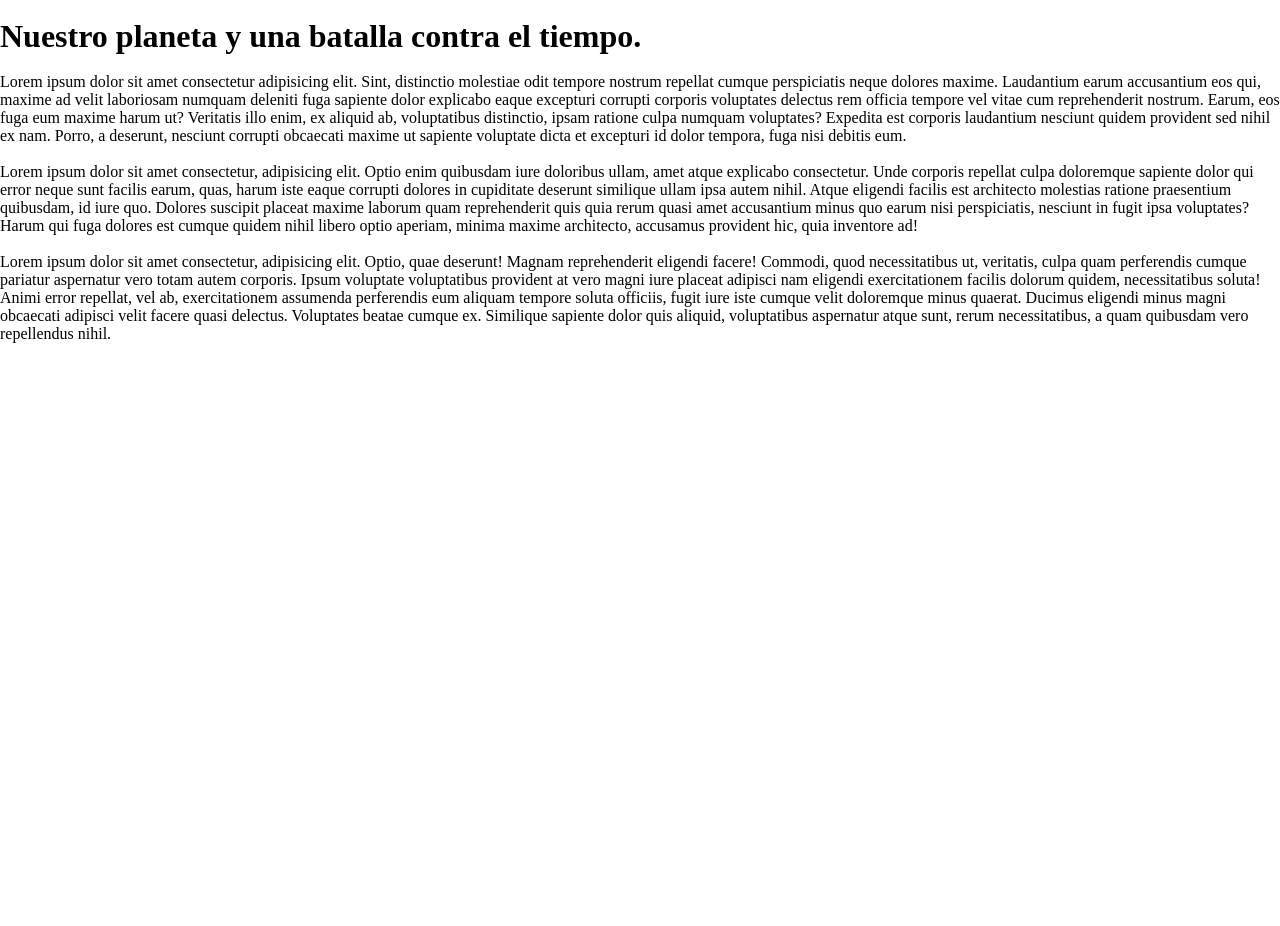
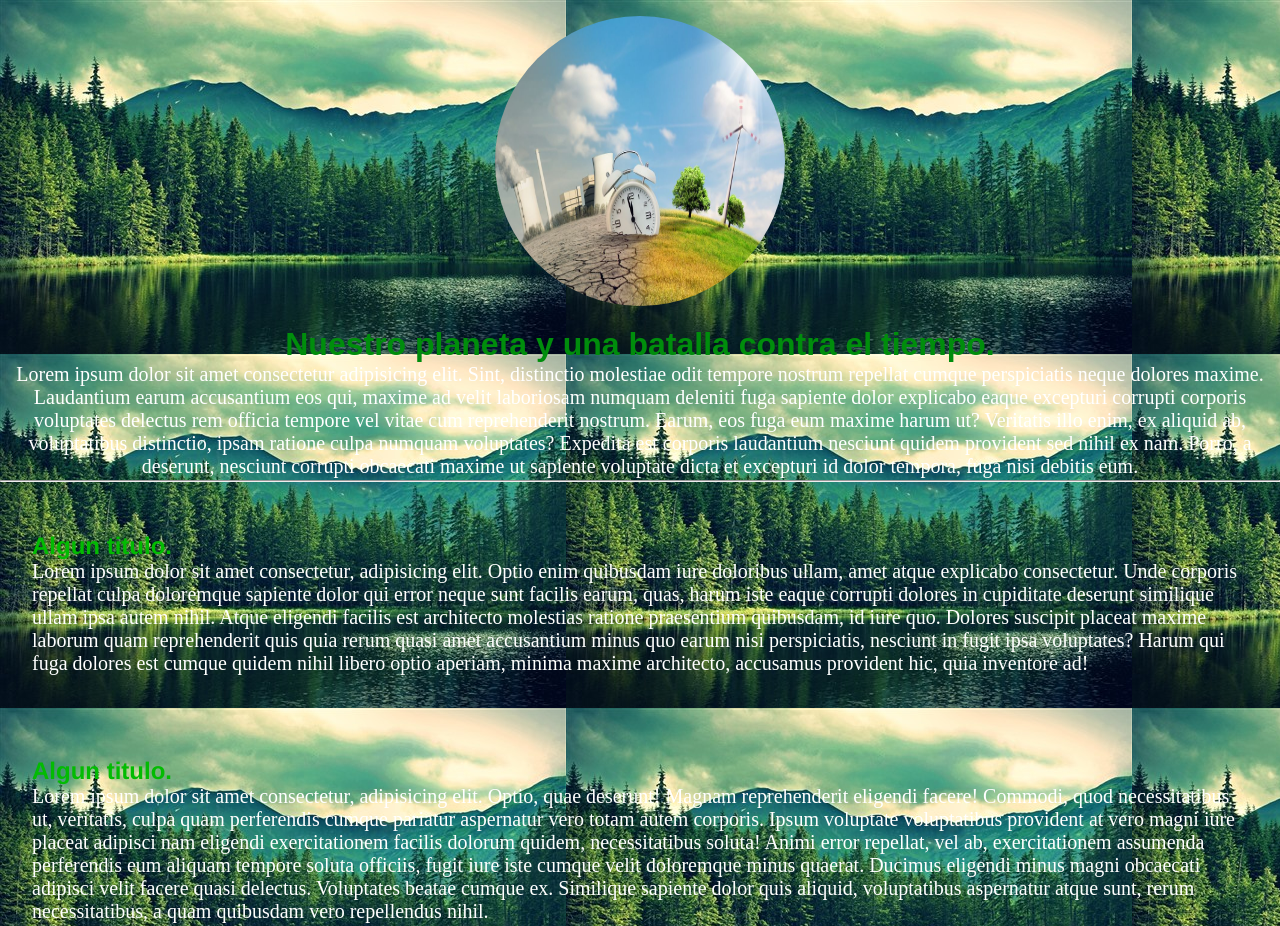
Before and after one commit to TrellixVulnTeam/Probando-sass_UWD7, a website: page index.html in a window 1280 px wide. Shown: the top 926 px of the page. Before the commit the page ends 800 px from the top, so only its background shows below. Drawn offline with Linux system fonts and the light colour scheme; files whose address does not match are found by name.

Commit message:
modificacion 2

```diff
--- a/index.html
+++ b/index.html
@@ -9,38 +9,40 @@
 </head>
 <body>
     <header>
-        <img src="" alt="">
+        <img src="./Fotos/Cambio climatico.jpeg" alt="" class="F1" width="290px" height="290px">
         <h1>
             Nuestro planeta y una batalla contra el tiempo.
         </h1>
-    </header>
-    <br>
-    <section>
+
         <p>
             Lorem ipsum dolor sit amet consectetur adipisicing elit. Sint, distinctio molestiae odit tempore nostrum repellat cumque perspiciatis neque dolores maxime. Laudantium earum accusantium eos qui, maxime ad velit laboriosam numquam deleniti fuga sapiente dolor explicabo eaque excepturi corrupti corporis voluptates delectus rem officia tempore vel vitae cum reprehenderit nostrum. Earum, eos fuga eum maxime harum ut? Veritatis illo enim, ex aliquid ab, voluptatibus distinctio, ipsam ratione culpa numquam voluptates? Expedita est corporis laudantium nesciunt quidem provident sed nihil ex nam. Porro, a deserunt, nesciunt corrupti obcaecati maxime ut sapiente voluptate dicta et excepturi id dolor tempora, fuga nisi debitis eum.
         </p>
-    </section>
+
+    </header>
+    <hr>
     <br>
     <section>
         <h2>
-
+        Algun titulo.
         </h2>
         <p>Lorem ipsum dolor sit amet consectetur, adipisicing elit. Optio enim quibusdam iure doloribus ullam, amet atque explicabo consectetur. Unde corporis repellat culpa doloremque sapiente dolor qui error neque sunt facilis earum, quas, harum iste eaque corrupti dolores in cupiditate deserunt similique ullam ipsa autem nihil. Atque eligendi facilis est architecto molestias ratione praesentium quibusdam, id iure quo. Dolores suscipit placeat maxime laborum quam reprehenderit quis quia rerum quasi amet accusantium minus quo earum nisi perspiciatis, nesciunt in fugit ipsa voluptates? Harum qui fuga dolores est cumque quidem nihil libero optio aperiam, minima maxime architecto, accusamus provident hic, quia inventore ad!</p>
     </section>
     <br>
     <section>
         <h2>
-
+        Algun titulo.
         </h2>
         <p>Lorem ipsum dolor sit amet consectetur, adipisicing elit. Optio, quae deserunt! Magnam reprehenderit eligendi facere! Commodi, quod necessitatibus ut, veritatis, culpa quam perferendis cumque pariatur aspernatur vero totam autem corporis. Ipsum voluptate voluptatibus provident at vero magni iure placeat adipisci nam eligendi exercitationem facilis dolorum quidem, necessitatibus soluta! Animi error repellat, vel ab, exercitationem assumenda perferendis eum aliquam tempore soluta officiis, fugit iure iste cumque velit doloremque minus quaerat. Ducimus eligendi minus magni obcaecati adipisci velit facere quasi delectus. Voluptates beatae cumque ex. Similique sapiente dolor quis aliquid, voluptatibus aspernatur atque sunt, rerum necessitatibus, a quam quibusdam vero repellendus nihil.</p>
     </section>
     <br>
+    <section>
+       <img src="./Fotos/Deshielo.png" alt="" width="270px" height="250px">
+       <img src="./Fotos/Pulmon verde.jpg" alt="" width="270px" height="250px">
+       <img src="./Fotos/global-warming-causes-1024x682.jpg" alt="" width="270px" height="250px">
+    </section>
+    <br>
     <footer>
-      <section>
-       <img src="" alt="">
-       <img src="" alt="">
-       <img src="" alt="">
-      </section>
+        <iframe width="560" height="315" src="https://www.youtube.com/embed/n39vMvMnmx0" title="YouTube video player" frameborder="0" allow="accelerometer; autoplay; clipboard-write; encrypted-media; gyroscope; picture-in-picture" allowfullscreen></iframe>
     </footer>
 </body>
 </html>
--- a/scss/estilo.scss
+++ b/scss/estilo.scss
@@ -1,10 +1,41 @@
-
-
 *{
     margin: 0;
     padding: 0;
     box-sizing: 0;
 }
+
 body{
-    background-image: url(/Fotos/Fondo\ de\ pantalla.jpg);
+    background: url(Fondodepantalla.jpg);
 }
+
+header{
+    text-align: center;
+    width: 100%;
+    height: 330px;
+    margin-bottom: 150px;
+    .F1{
+    padding: 1rem;
+    border-radius: 50%;
+    }
+    h1{
+    color: rgb(0, 141, 12);
+    font-family:Arial, Helvetica, sans-serif;
+    }
+    p{
+        font-size: 20px;
+        color: white;
+    }
+}
+
+section{
+    text-align: left;
+    margin: 2rem;
+    h2{
+        font-family: 'Franklin Gothic Medium', 'Arial Narrow', Arial, sans-serif;
+        color: rgb(2, 187, 2);
+    }
+    p{
+     font-size: 20px;
+     color: white;
+    }
+}
```
Also changed, not shown: Fotos/Fondodepantalla.jpg (renamed from Fotos/Fondo de pantalla.jpg), css/estilo.css.
